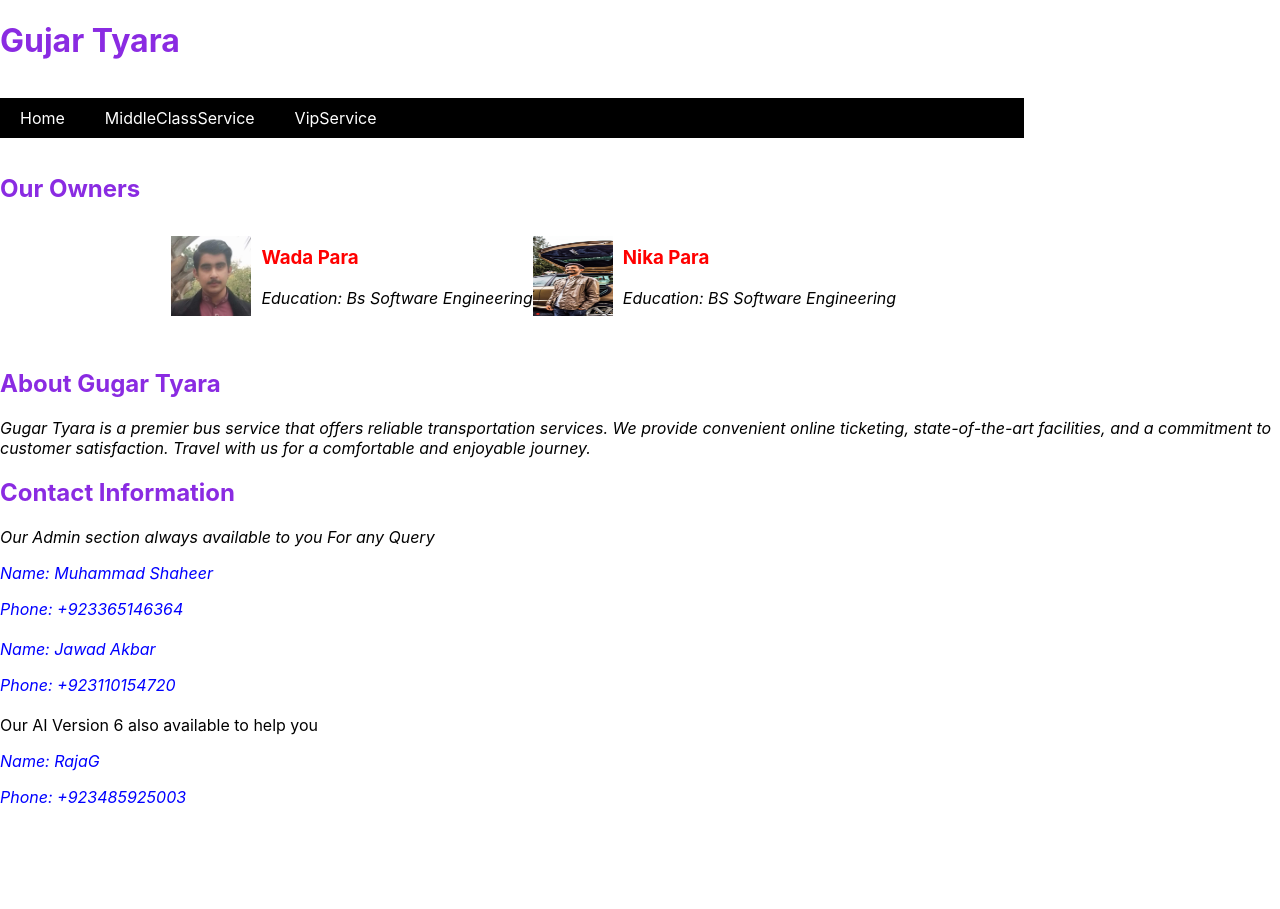
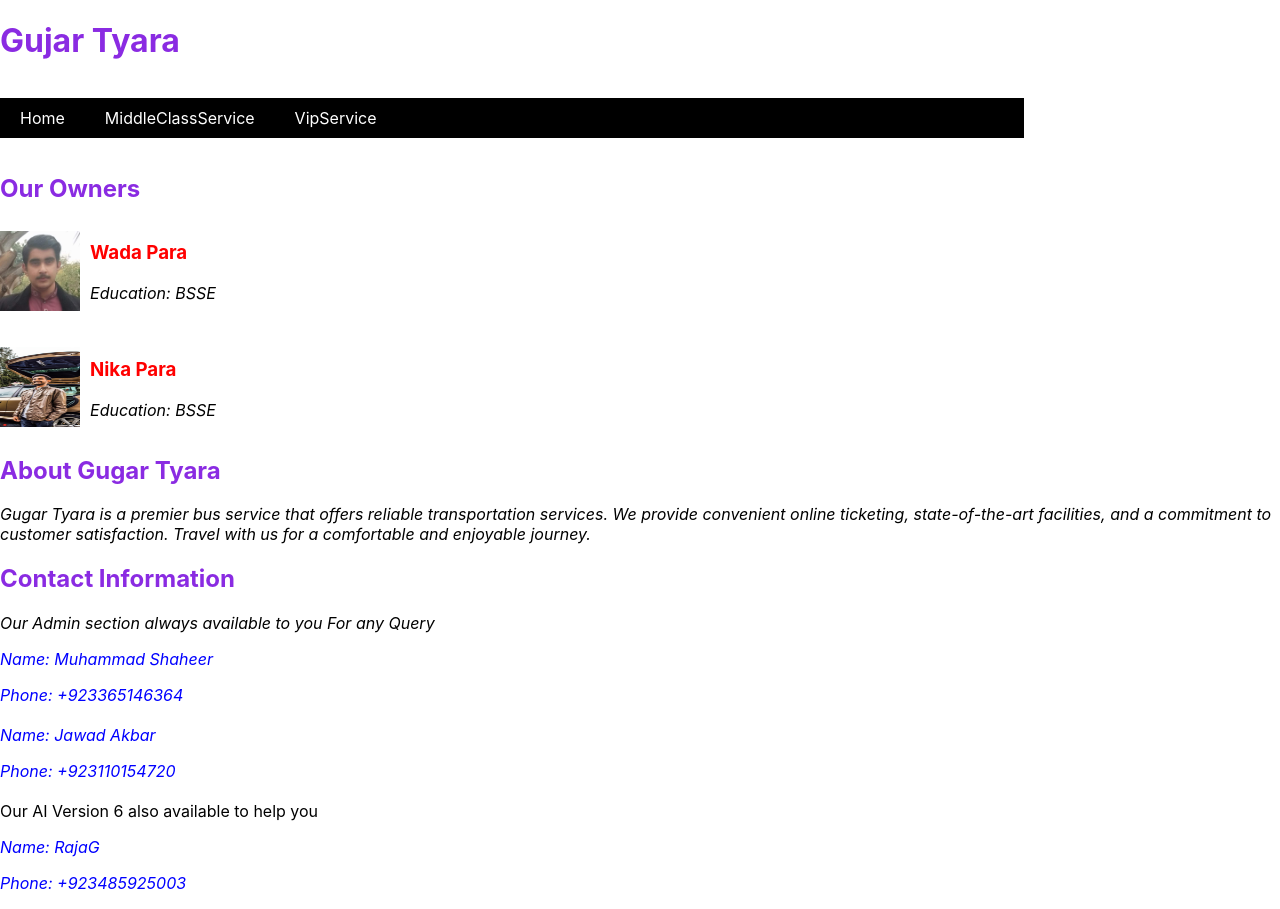
Before and after one commit to RajaSaifUllah/tyara, a React (Create React App) app: page / in a window 1280 px wide. Before the commit the page ends 823 px from the top, so only its background shows below. Built offline with nearby package versions, Linux system fonts and the light colour scheme.

Commit message:
Update OwnersInfo.js

```diff
--- a/src/OwnersInfo.js
+++ b/src/OwnersInfo.js
@@ -1,29 +1,32 @@
+
 
 // OwnersInfo.js
 import saif from "./saif.jpeg";
 import talha from "./talha.jpeg";
 import React from 'react';
+
 const OwnersInfo = () => {
   return (
     <div className="images">
       <h2>Our Owners</h2>
-<div className="hello">
+      <div className="owner-container">
         <div className="owner">
           <img src={saif} alt="Owner 1" />
-        <div>
+          <div className="owner-info">
             <h3>Wada Para</h3>
-          <p>Education: Bs Software Engineering</p>
+            <p>Education: BSSE</p>
           </div>
         </div>
 
         <div className="owner">
           <img src={talha} alt="Owner 2" />
-        <div>
+          <div className="owner-info">
             <h3>Nika Para</h3>
-          <p>Education: BS Software Engineering</p>
+            <p>Education: BSSE</p>
           </div>
         </div>
       </div>
+
       <h2>About Gugar Tyara</h2>
       <p>
         Gugar Tyara is a premier bus service that offers reliable transportation services.
```
Lines whose indentation alone changed are shown as unchanged.
